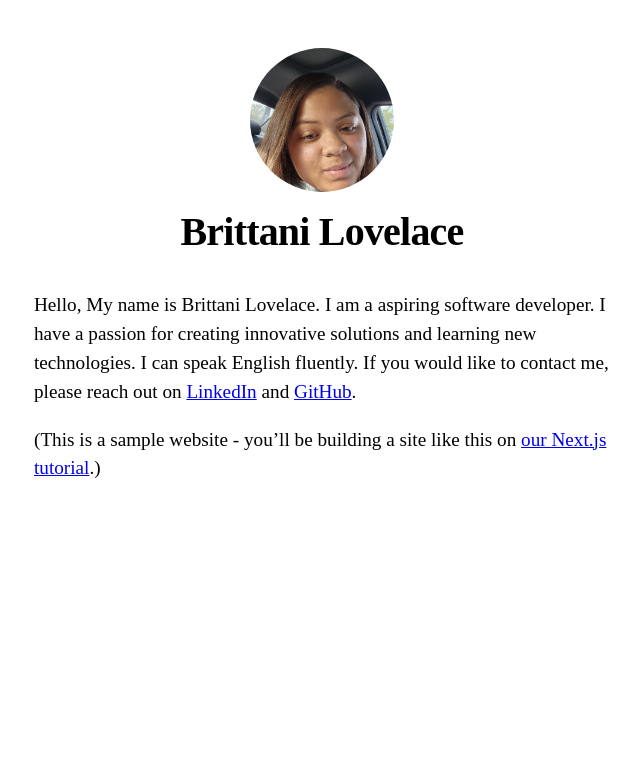
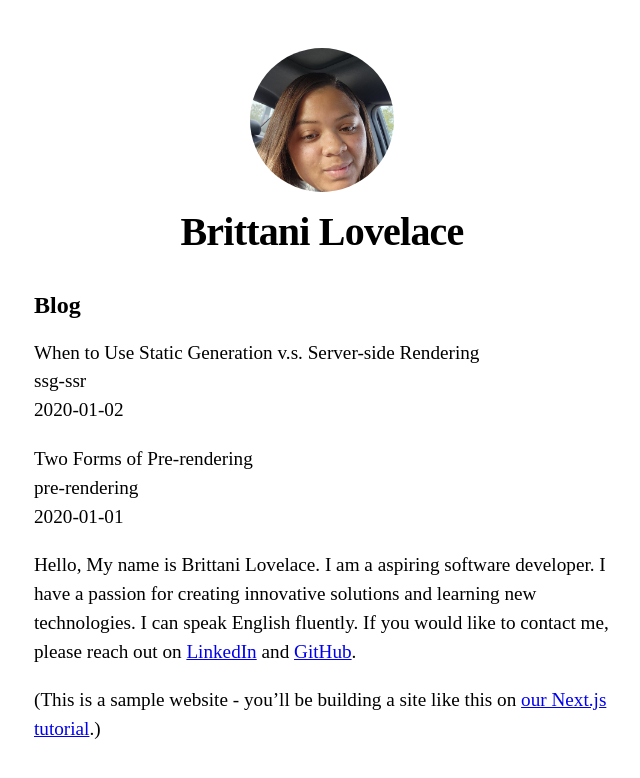
Before and after one commit to blovelace84/nextjs-project, a Next.js app in the folder nextjs-blog/: page / in a window 1280 px wide. Shown: the top 778 px of the page, without its empty margins (318-958 px from the left). Built offline with nearby package versions, Linux system fonts and the light colour scheme.

Commit message:
Implement getStaticprops

```diff
--- a/nextjs-blog/package.json
+++ b/nextjs-blog/package.json
@@ -16,6 +16,7 @@
     "node": ">=18"
   },
   "devDependencies": {
+    "@tailwindcss/postcss": "^4.1.18",
     "autoprefixer": "^10.4.23",
     "postcss": "^8.5.6",
     "sass": "^1.97.1",
--- a/nextjs-blog/pages/index.js
+++ b/nextjs-blog/pages/index.js
@@ -1,14 +1,36 @@
 import Head from 'next/head';
 import Layout, { siteTitle } from '../components/layout';
 import utilStyles from '../styles/utils.module.css';
+import { getSortedPostsData } from '../lib/posts';
 
-export default function Home() {
+export async function getStaticProps(){
+  const allPostsData = getSortedPostsData();
+  return {
+    props: {
+      allPostsData,
+    },
+  };
+}
+
+export default function Home({ allPostsData }) {
   return (
     <Layout home>
       <Head>
         <title>{siteTitle}</title>
       </Head>
-      <section className={utilStyles.headingMd}>
+      <section className={`${utilStyles.headingMd} ${utilStyles.padding1px}`}>
+        <h2 className={utilStyles.headingLg}>Blog</h2>
+        <ul className={utilStyles.list}>
+          {allPostsData.map(({ id, date, title}) => (
+            <li className={utilStyles.listItem} key={id}>
+              {title}
+              <br />
+              {id}
+              <br />
+              {date}
+            </li>
+          ))}
+        </ul>
         <p>
           Hello, My name is Brittani Lovelace. I am a aspiring software developer.
           I have a passion for creating innovative solutions and learning new technologies.
--- a/nextjs-blog/postcss.config.js
+++ b/nextjs-blog/postcss.config.js
@@ -1,7 +1,7 @@
 // postcss.config.js
 module.exports = {
   plugins: {
-    tailwindcss: {},
+    '@tailwindcss/postcss': {},
     autoprefixer: {},
   },
 };
```
Also changed, not shown: 1 other file (tests, documents, lock files or other folders).
